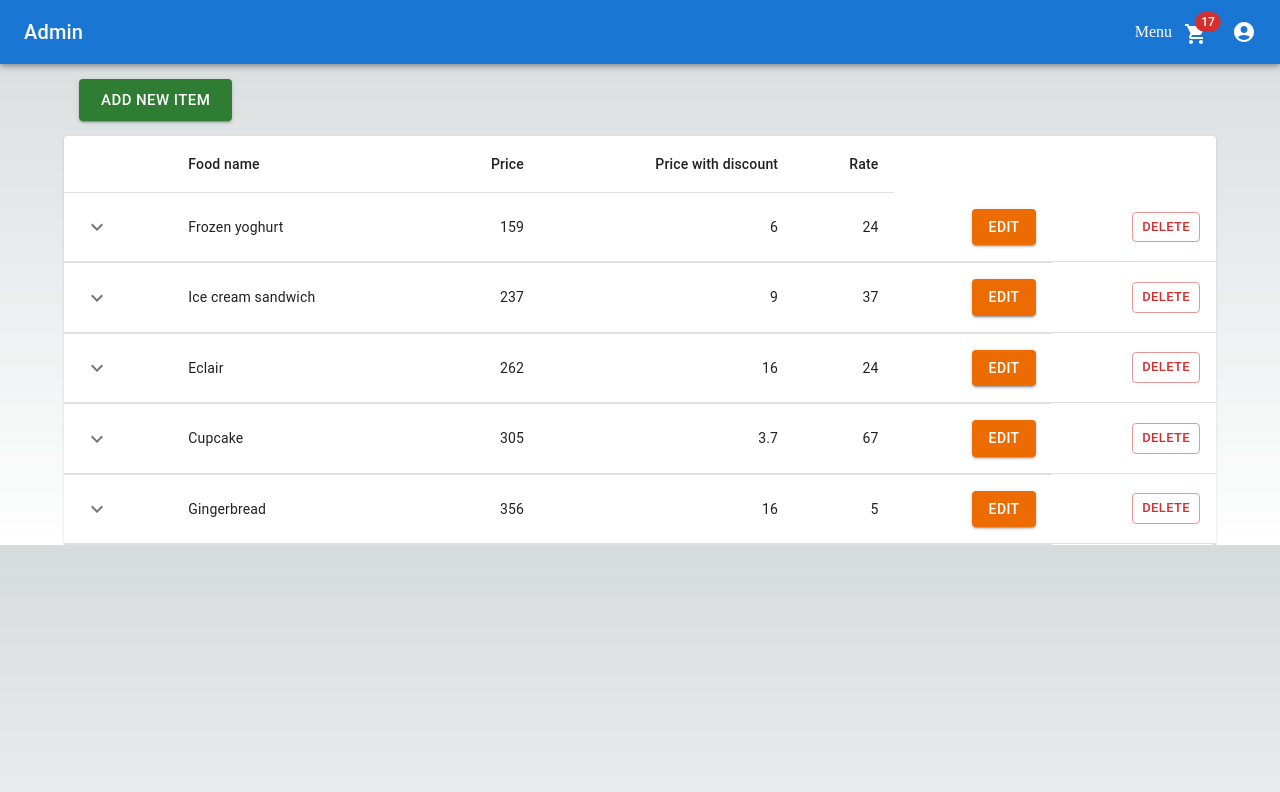
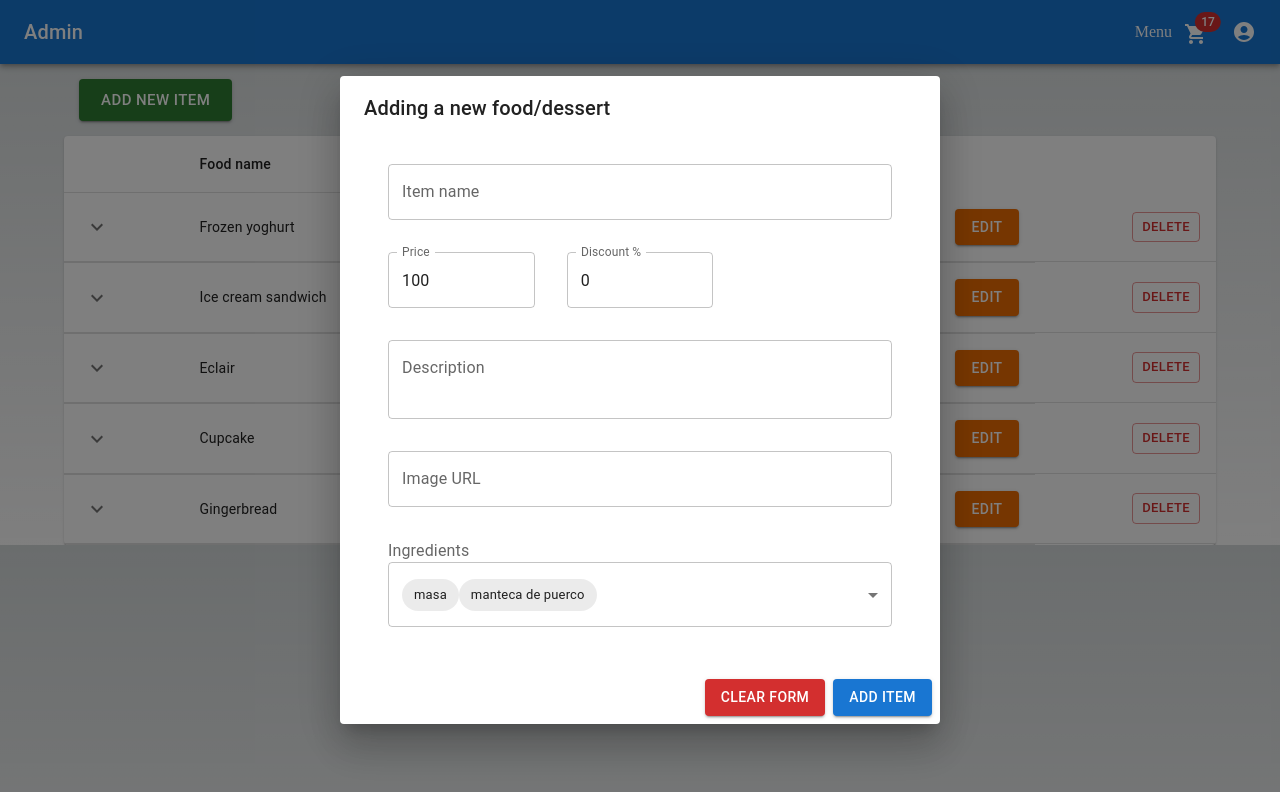
Before and after one commit to CesarCanche-bot/itj-fullstack-bootcamp-2023-proyect-front, a Next.js app: page /admin in a window 1280 px wide. Both pictures are taken after a click on the button "ADD NEW ITEM". Shown: the top 792 px of the page. Built offline with nearby package versions, Linux system fonts and the light colour scheme.

Commit message:
:construcction: Add form to add new item for the admin page

```diff
--- a/package.json
+++ b/package.json
@@ -11,6 +11,7 @@
   "dependencies": {
     "@emotion/react": "^11.11.0",
     "@emotion/styled": "^11.11.0",
+    "@hookform/resolvers": "^3.1.0",
     "@mui/icons-material": "^5.11.16",
     "@mui/material": "^5.13.2",
     "eslint": "8.41.0",
@@ -18,6 +19,8 @@
     "material-icons": "^1.13.6",
     "next": "13.4.3",
     "react": "18.2.0",
-    "react-dom": "18.2.0"
+    "react-dom": "18.2.0",
+    "react-hook-form": "^7.43.9",
+    "yup": "^1.1.1"
   }
 }
--- /dev/null
+++ b/src/components/forms/ItemForm.js
@@ -0,0 +1,164 @@
+import {
+  TextField,
+  InputLabel,
+  Select,
+  MenuItem,
+  Box,
+  Chip,
+} from "@mui/material";
+import { Grid } from "@mui/material";
+import { Controller, useForm } from "react-hook-form";
+import { yupResolver } from "@hookform/resolvers/yup";
+import * as yup from "yup";
+import { useState } from "react";
+
+export default function ItemForm({ onSubmit, editValues }) {
+  const [ingredients, setIngredients] = useState(["masa", "manteca de puerco"]);
+  const defaultValues = {
+    name: "",
+    price: 100,
+    discount: 0,
+    imageUrl: "",
+    description: "",
+    ingredients: ingredients,
+  };
+
+  const itemFormSchema = yup.object().shape({
+    name: yup.string().required("Name is required."),
+    price: yup.number().required("Price is required"),
+    discount: yup.number(),
+    imageUrl: yup.string().required("Image is required"),
+    description: yup.string(),
+    ingredients: yup.array(),
+  });
+
+  const { control, watch, reset, handleSubmit } = useForm({
+    defaultValues: editValues || defaultValues,
+    resolver: yupResolver(itemFormSchema),
+    mode: "all",
+  });
+
+  return (
+    <form
+      id="item-form"
+      style={{ padding: "24px" }}
+      onReset={() => reset(defaultValues)}
+      onSubmit={handleSubmit(onSubmit)}
+    >
+      <Grid container spacing={4}>
+        <Grid item xs={12}>
+          <Controller
+            control={control}
+            name="name"
+            render={({ field, fieldState }) => (
+              <TextField
+                {...field}
+                label="Item name"
+                variant="outlined"
+                fullWidth
+                error={!!fieldState.error}
+                helperText={fieldState.error?.message}
+              />
+            )}
+          />
+        </Grid>
+        <Grid item xs={4}>
+          <Controller
+            control={control}
+            name="price"
+            render={({ field, fieldState }) => (
+              <TextField
+                {...field}
+                label="Price"
+                variant="outlined"
+                fullWidth
+                error={!!fieldState.error}
+                helperText={fieldState.error?.message}
+              />
+            )}
+          />
+        </Grid>
+        <Grid item xs={4}>
+          <Controller
+            control={control}
+            name="discount"
+            render={({ field, fieldState }) => (
+              <TextField
+                {...field}
+                label="Discount %"
+                variant="outlined"
+                fullWidth
+                error={!!fieldState.error}
+                helperText={fieldState.error?.message}
+              />
+            )}
+          />
+        </Grid>
+        <Grid item xs={12}>
+          <Controller
+            control={control}
+            name="description"
+            render={({ field, fieldState }) => (
+              <TextField
+                {...field}
+                label="Description"
+                variant="outlined"
+                fullWidth
+                multiline
+                minRows={2}
+                maxRows={2}
+                error={!!fieldState.error}
+                helperText={fieldState.error?.message}
+              />
+            )}
+          />
+        </Grid>
+        <Grid item xs={12}>
+          <Controller
+            control={control}
+            name="imageUrl"
+            render={({ field, fieldState }) => (
+              <TextField
+                {...field}
+                label="Image URL"
+                variant="outlined"
+                fullWidth
+                error={!!fieldState.error}
+                helperText={fieldState.error?.message}
+              />
+            )}
+          />
+        </Grid>
+        <Grid item xs={12}>
+          <InputLabel id="item-label">Ingredients</InputLabel>
+          <Controller
+            control={control}
+            name="ingredients"
+            render={({ field }) => (
+              <Select
+                {...field}
+                labelId="ingredients-label"
+                variant="outlined"
+                fullWidth
+                multiple
+                renderValue={(selected) => (
+                  <Box>
+                    {selected.map((value) => (
+                      <Chip key={value} label={value} />
+                    ))}
+                  </Box>
+                )}
+              >
+                {ingredients.map((name) => (
+                  <MenuItem key={name} value={name}>
+                    {name}
+                  </MenuItem>
+                ))}
+              </Select>
+            )}
+          />
+        </Grid>
+      </Grid>
+    </form>
+  );
+}
--- /dev/null
+++ b/src/components/modals/AddNewItemModal.js
@@ -0,0 +1,32 @@
+import {
+  Button,
+  Dialog,
+  DialogActions,
+  DialogContent,
+  DialogTitle,
+} from "@mui/material";
+import ItemForm from "../forms/ItemForm";
+
+export default function AddNewItemModal({ open, onClose, onSubmit }) {
+  return (
+    <Dialog open={open} onClose={onClose}>
+      <DialogTitle>Adding a new food/dessert</DialogTitle>
+      <DialogContent>
+        <ItemForm onSubmit={onSubmit} />
+      </DialogContent>
+      <DialogActions>
+        <Button variant="contained" color="error" type="reset" form="item-form">
+          Clear form
+        </Button>
+        <Button
+          variant="contained"
+          type="submit"
+          form="item-form"
+          onClick={onClose}
+        >
+          Add item
+        </Button>
+      </DialogActions>
+    </Dialog>
+  );
+}
--- a/src/components/tableProducts/TableProducts.js
+++ b/src/components/tableProducts/TableProducts.js
@@ -18,7 +18,7 @@ import { Button } from "@mui/material";
 function createData(
   name,
   price,
-  priceWithDiscount,
+  discount,
   rate,
   imageUrl,
   description,
@@ -28,7 +28,7 @@ function createData(
   return {
     name,
     price,
-    priceWithDiscount,
+    discount,
     rate,
     imageUrl,
     description,
@@ -57,7 +57,7 @@ function Row(props) {
           {row.name}
         </TableCell>
         <TableCell align="right">{row.price}</TableCell>
-        <TableCell align="right">{row.priceWithDiscount}</TableCell>
+        <TableCell align="right">{row.discount}</TableCell>
         <TableCell align="right">{row.rate}</TableCell>
         <TableCell align="right">
           <Button
@@ -99,7 +99,7 @@ Row.propTypes = {
   row: PropTypes.shape({
     name: PropTypes.string.isRequired,
     price: PropTypes.number.isRequired,
-    priceWithDiscount: PropTypes.number.isRequired,
+    discount: PropTypes.number.isRequired,
     rate: PropTypes.number.isRequired,
     imageUrl: PropTypes.string.isRequired,
     description: PropTypes.string.isRequired,
@@ -170,7 +170,7 @@ export default function TableProducts() {
             <TableCell />
             <TableCell>Food name</TableCell>
             <TableCell align="right">Price</TableCell>
-            <TableCell align="right">Price with discount</TableCell>
+            <TableCell align="right">Discount</TableCell>
             <TableCell align="right">Rate</TableCell>
           </TableRow>
         </TableHead>
--- a/src/pages/admin/index.js
+++ b/src/pages/admin/index.js
@@ -1,15 +1,33 @@
+import AddNewItemModal from "@/components/modals/AddNewItemModal";
 import TableProducts from "@/components/tableProducts/TableProducts";
 import { Button } from "@mui/material";
+import { useState } from "react";
 
 export default function AdminPage() {
+  const [isNewItemModalVisible, setIsNewItemModalVisible] = useState(false);
+
+  const handleOnSubmit = values =>{
+    console.log('submit pressed')
+  }
+
   return (
     <section>
-      <div style={{margin: '15px'}}>
-        <Button variant="contained" size="large" color="success">
+      <div style={{ margin: "15px" }}>
+        <Button
+          variant="contained"
+          size="large"
+          color="success"
+          onClick={()=>setIsNewItemModalVisible(true)}
+        >
           Add new item
         </Button>
       </div>
-      <TableProducts/>
+      <TableProducts />
+      <AddNewItemModal
+        open={isNewItemModalVisible}
+        onClose={() => setIsNewItemModalVisible(false)}
+        onSubmit={handleOnSubmit}
+      />
     </section>
   );
 }
```
Also changed, not shown: 1 other file (tests, documents, lock files or other folders).
